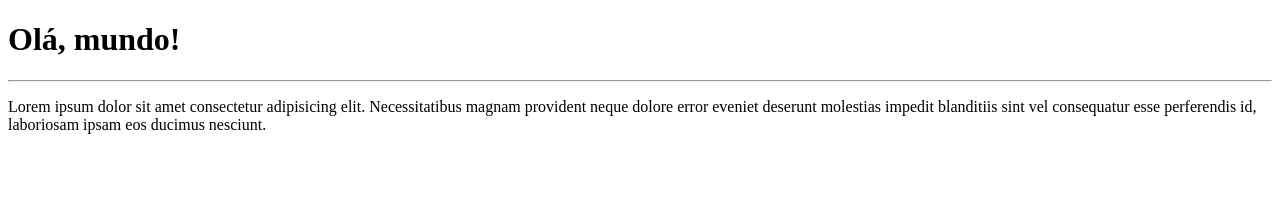
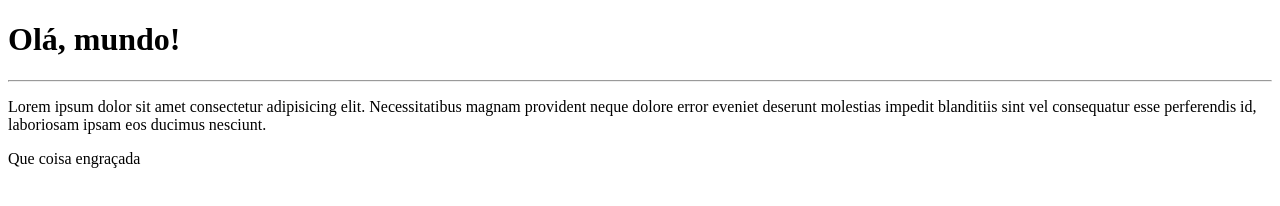
Before and after one commit to JLucaszs/Hello-word, a plain HTML site: page Site-teste/index.html in a window 1280 px wide. Drawn offline with Linux system fonts and the light colour scheme.

Commit message:
teste bobinho
só mais um teste de comit

```diff
--- a/Site-teste/index.html
+++ b/Site-teste/index.html
@@ -9,5 +9,6 @@
         <h1>Olá, mundo!</h1>
         <hr>
         <p>Lorem ipsum dolor sit amet consectetur adipisicing elit. Necessitatibus magnam provident neque dolore error eveniet deserunt molestias impedit blanditiis sint vel consequatur esse perferendis id, laboriosam ipsam eos ducimus nesciunt.</p>
+        <p>Que coisa engraçada</p>
 </body>
 </html>
```
